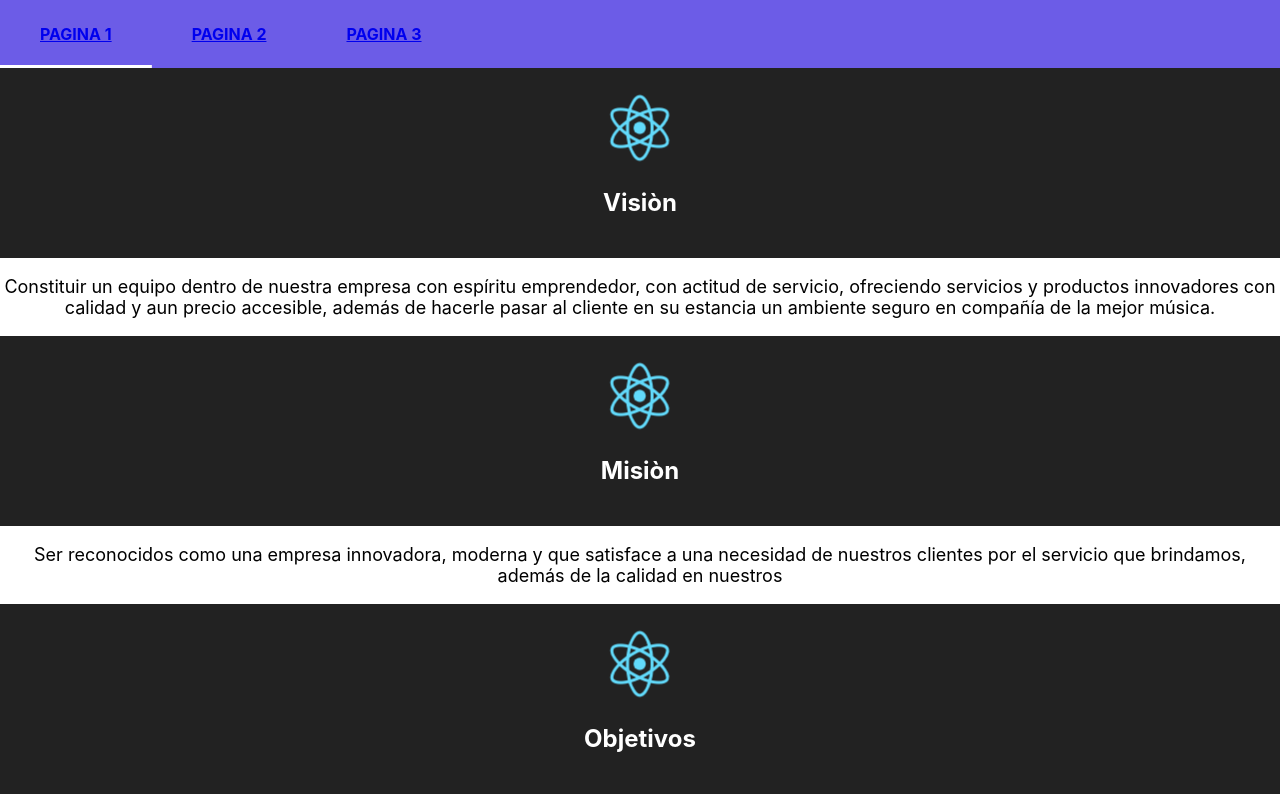
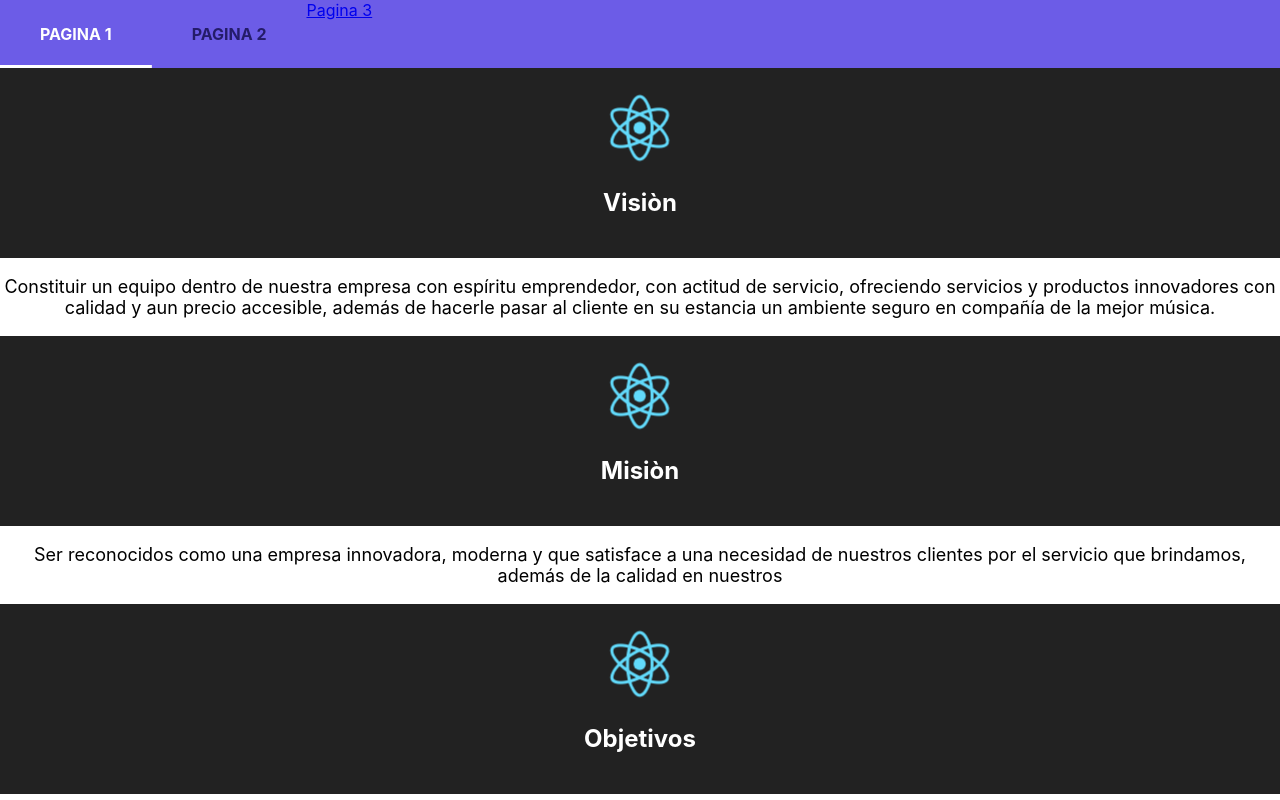
Before and after one commit to DiegoMF123/SOPF, a React (Create React App) app: page / in a window 1280 px wide. Shown: the top 800 px of the page. Built offline with nearby package versions, Linux system fonts and the light colour scheme.

Commit message:
nuevo commit2DS22

```diff
--- a/src/App.js
+++ b/src/App.js
@@ -10,9 +10,9 @@ class App extends Component {
       <div className="App">
         <nav class="page__menu page__custom-settings menu">
           <ul class="menu__list r-list">
-            <li class="menu__group"><a href="#0" class="menu__link r-link text-underlined"><Link to="/">Pagina 1</Link></a></li>
-            <li class="menu__group"><a href="#0" class="menu__link r-link text-underlined"><Link to="/PaginaProductos">Pagina 2</Link></a></li>
-            <li class="menu__group"><a href="#0" class="menu__link r-link text-underlined"><Link to="/PaginaDeConctacto">Pagina 3</Link></a></li>
+            <li class="menu__group"><Link to="/" class="menu__link r-link text-underlined">Pagina 1</Link></li>
+            <li class="menu__group"><Link to="/PaginaProductos" class="menu__link r-link text-underlined">Pagina 2</Link></li>
+            <li class="menu__group"><Link to="/PaginaDeConctacto">Pagina 3</Link></li>
           </ul>
         </nav>
         <header className="App-header">
```
